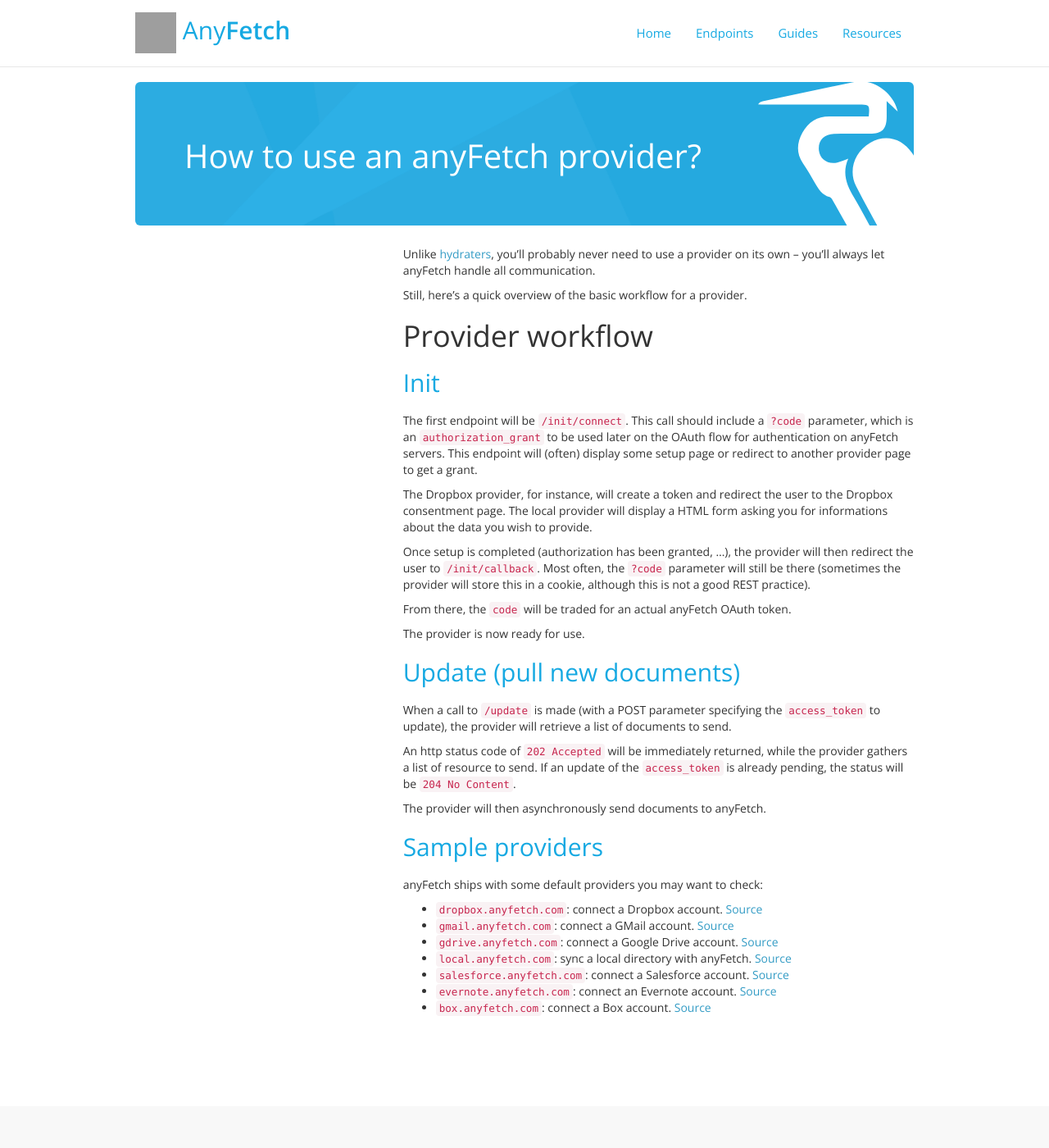
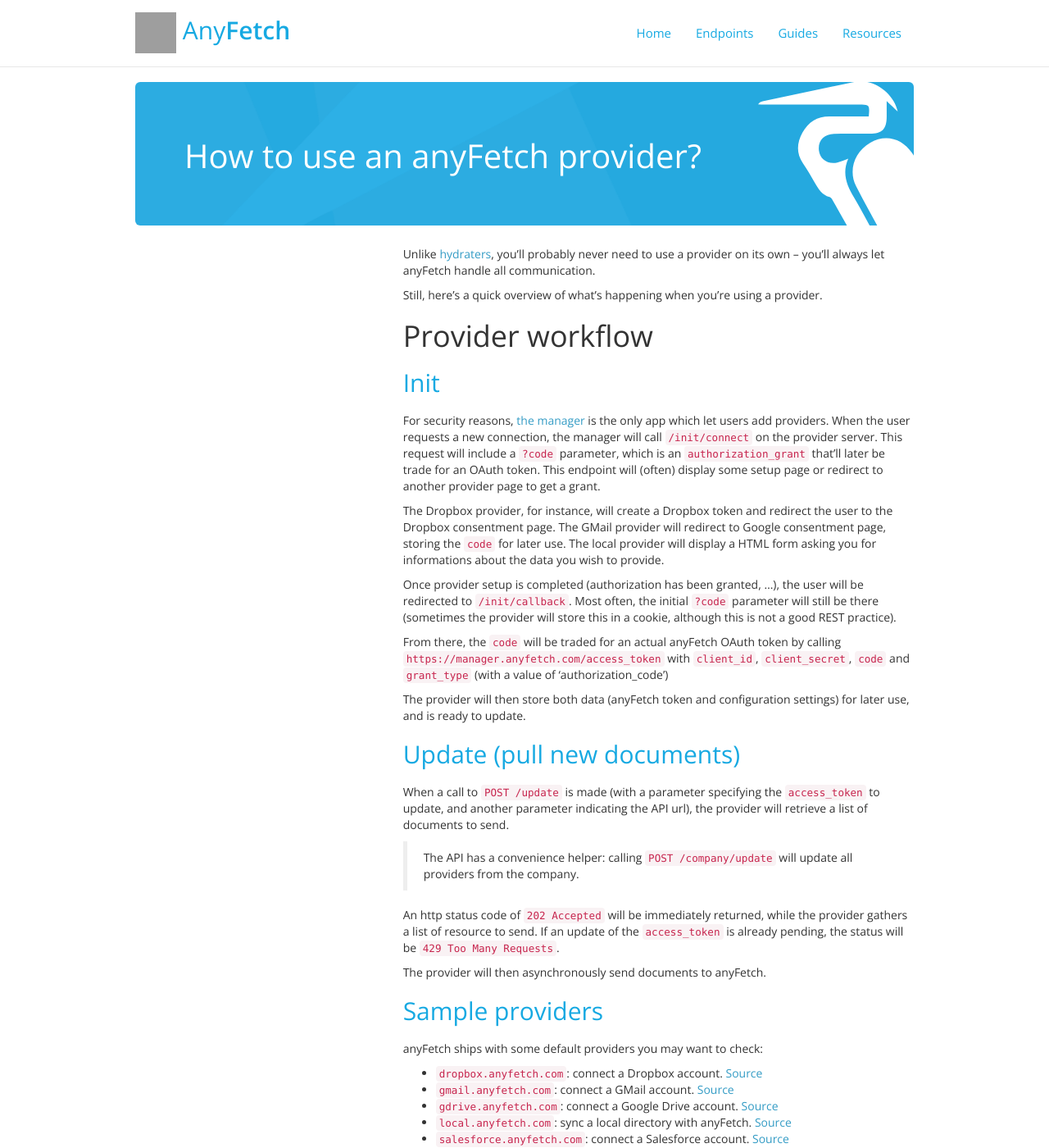
Before and after one commit to AnyFetch/developers.anyfetch.com, a Jekyll site: the page built from guides/using/provider.md, in a window 1280 px wide and 1400 px high. Shown: the whole window at 82% size. Built offline with Jekyll 4.4.1, drawn with Linux system fonts in a browser that asks for light colours; nearby versions of some CDN libraries; Markdown is read by kramdown in place of the engine named in the settings; grey boxes are pictures that could not be loaded.

Commit message:
How to use a provider

```diff
--- a/guides/using/provider.md
+++ b/guides/using/provider.md
@@ -5,27 +5,31 @@
 
 Unlike [hydraters](/guides/using/hydrater.html), you'll probably never need to use a provider on its own -- you'll always let anyFetch handle all communication.
 
-Still, here's a quick overview of the basic workflow for a provider.
+Still, here's a quick overview of what's happening when you're using a provider.
 
 # Provider workflow
 ## Init
-The first endpoint will be `/init/connect`. This call should include a `?code` parameter, which is an `authorization_grant` to be used later on the OAuth flow for authentication on anyFetch servers.
+For security reasons, [the manager](https://manager.anyfetch.com) is the only app which let users add providers. When the user requests a new connection, the manager will call `/init/connect` on the provider server. This request will include a `?code` parameter, which is an `authorization_grant` that'll later be trade for an OAuth token.
 This endpoint will (often) display some setup page or redirect to another provider page to get a grant.
 
-The Dropbox provider, for instance, will create a token and redirect the user to the Dropbox consentment page.
+The Dropbox provider, for instance, will create a Dropbox token and redirect the user to the Dropbox consentment page.
+The GMail provider will redirect to Google consentment page, storing the `code` for later use.
 The local provider will display a HTML form asking you for informations about the data you wish to provide.
 
-Once setup is completed (authorization has been granted, ...), the provider will then redirect the user to `/init/callback`. Most often, the `?code` parameter will still be there (sometimes the provider will store this in a cookie, although this is not a good REST practice).
+Once provider setup is completed (authorization has been granted, ...), the user will be redirected to `/init/callback`. Most often, the initial `?code` parameter will still be there (sometimes the provider will store this in a cookie, although this is not a good REST practice).
 
-From there, the `code` will be traded for an actual anyFetch OAuth token.
+From there, the `code` will be traded for an actual anyFetch OAuth token by calling `https://manager.anyfetch.com/access_token` with `client_id`,
+`client_secret`, `code` and `grant_type` (with a value of 'authorization_code')
 
-The provider is now ready for use.
+The provider will then store both data (anyFetch token and configuration settings) for later use, and is ready to update.
 
 ## Update (pull new documents)
-When a call to `/update` is made (with a POST parameter specifying the `access_token` to update), the provider will retrieve a list of documents to send.
+When a call to `POST /update` is made (with a parameter specifying the `access_token` to update, and another parameter indicating the API url), the provider will retrieve a list of documents to send.
+
+> The API has a convenience helper: calling `POST /company/update` will update all providers from the company.
 
 An http status code of `202 Accepted` will be immediately returned, while the provider gathers a list of resource to send.
-If an update of the `access_token` is already pending, the status will be `204 No Content`.
+If an update of the `access_token` is already pending, the status will be `429 Too Many Requests`.
 
 The provider will then asynchronously send documents to anyFetch.
 
```
